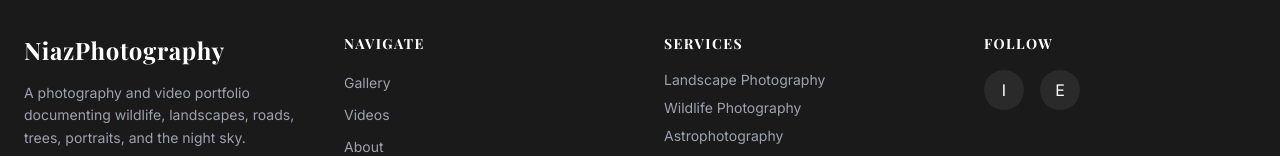
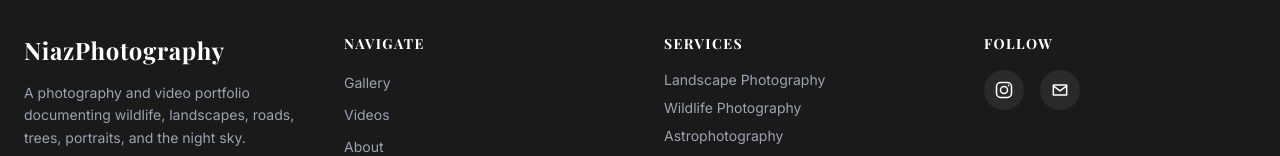
Before and after one commit to Ni4z/Ahmedclicks, a Next.js app: page /videos in a window 1280 px wide. Shown: the part 1729-1885 px from the top of the page. Built offline with nearby package versions, Linux system fonts and the light colour scheme; no server answers.

Commit message:
insta icon added

```diff
--- a/components/layout/Footer.tsx
+++ b/components/layout/Footer.tsx
@@ -5,11 +5,48 @@ import { motion } from 'framer-motion';
 import { siteConfig } from '@/lib/site';
 
 const socialLinks = [
-  { name: 'Instagram', href: siteConfig.instagramUrl, icon: 'I' },
+  { name: 'Instagram', href: siteConfig.instagramUrl, icon: 'instagram' as const },
   ...(siteConfig.contactEmail
-    ? [{ name: 'Email', href: `mailto:${siteConfig.contactEmail}`, icon: 'E' }]
+    ? [{ name: 'Email', href: `mailto:${siteConfig.contactEmail}`, icon: 'email' as const }]
     : []),
 ];
+
+function SocialIcon({ icon }: { icon: 'instagram' | 'email' }) {
+  if (icon === 'instagram') {
+    return (
+      <svg
+        aria-hidden="true"
+        viewBox="0 0 24 24"
+        className="h-5 w-5"
+        fill="none"
+        stroke="currentColor"
+        strokeWidth="1.8"
+        strokeLinecap="round"
+        strokeLinejoin="round"
+      >
+        <rect x="3" y="3" width="18" height="18" rx="5" />
+        <circle cx="12" cy="12" r="4.25" />
+        <circle cx="17.5" cy="6.5" r="1" fill="currentColor" stroke="none" />
+      </svg>
+    );
+  }
+
+  return (
+    <svg
+      aria-hidden="true"
+      viewBox="0 0 24 24"
+      className="h-5 w-5"
+      fill="none"
+      stroke="currentColor"
+      strokeWidth="1.8"
+      strokeLinecap="round"
+      strokeLinejoin="round"
+    >
+      <path d="M4 6h16v12H4z" />
+      <path d="m4 7 8 6 8-6" />
+    </svg>
+  );
+}
 
 export default function Footer() {
   const containerVariants = {
@@ -93,8 +130,9 @@ export default function Footer() {
                   target="_blank"
                   rel="noopener noreferrer"
                   className="w-10 h-10 rounded-full bg-dark-tertiary flex items-center justify-center hover:bg-accent-gold hover:text-dark transition-all"
+                  aria-label={link.name}
                 >
-                  {link.icon}
+                  <SocialIcon icon={link.icon} />
                 </a>
               ))}
             </div>
```
